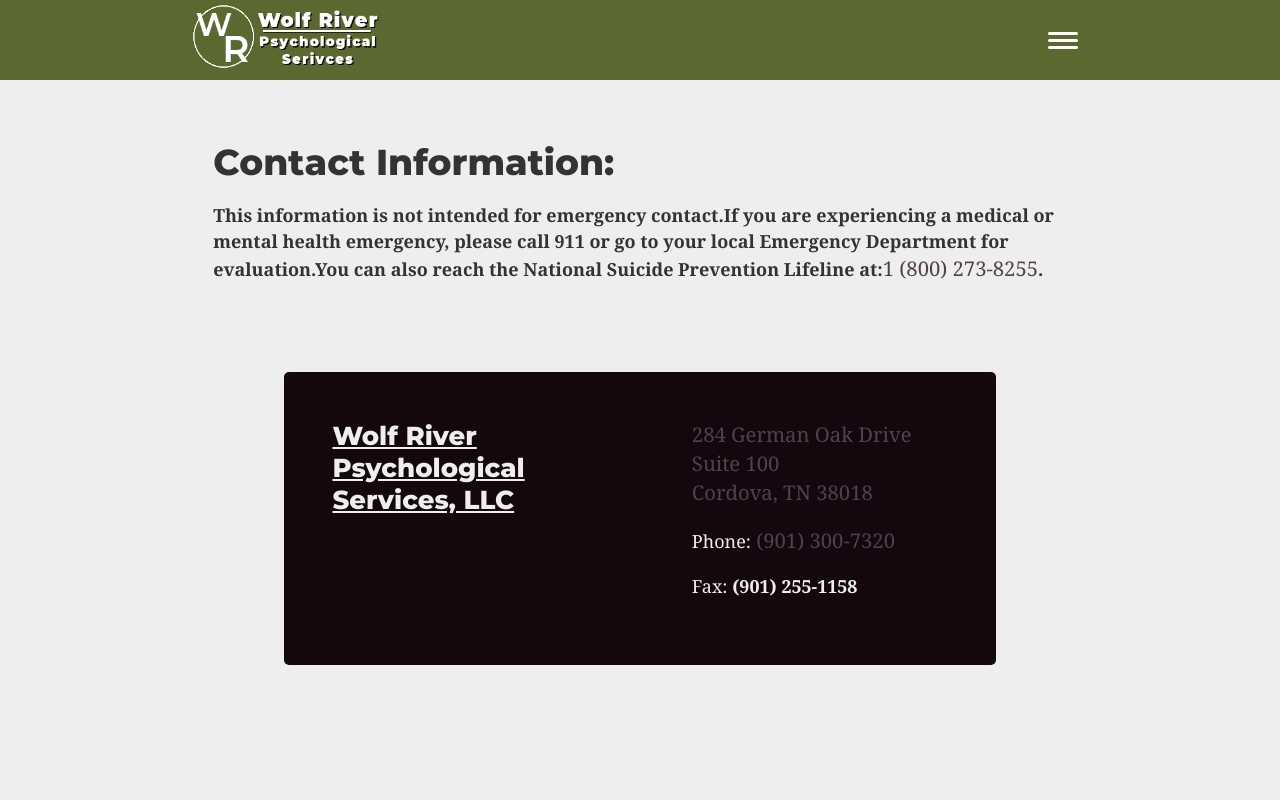
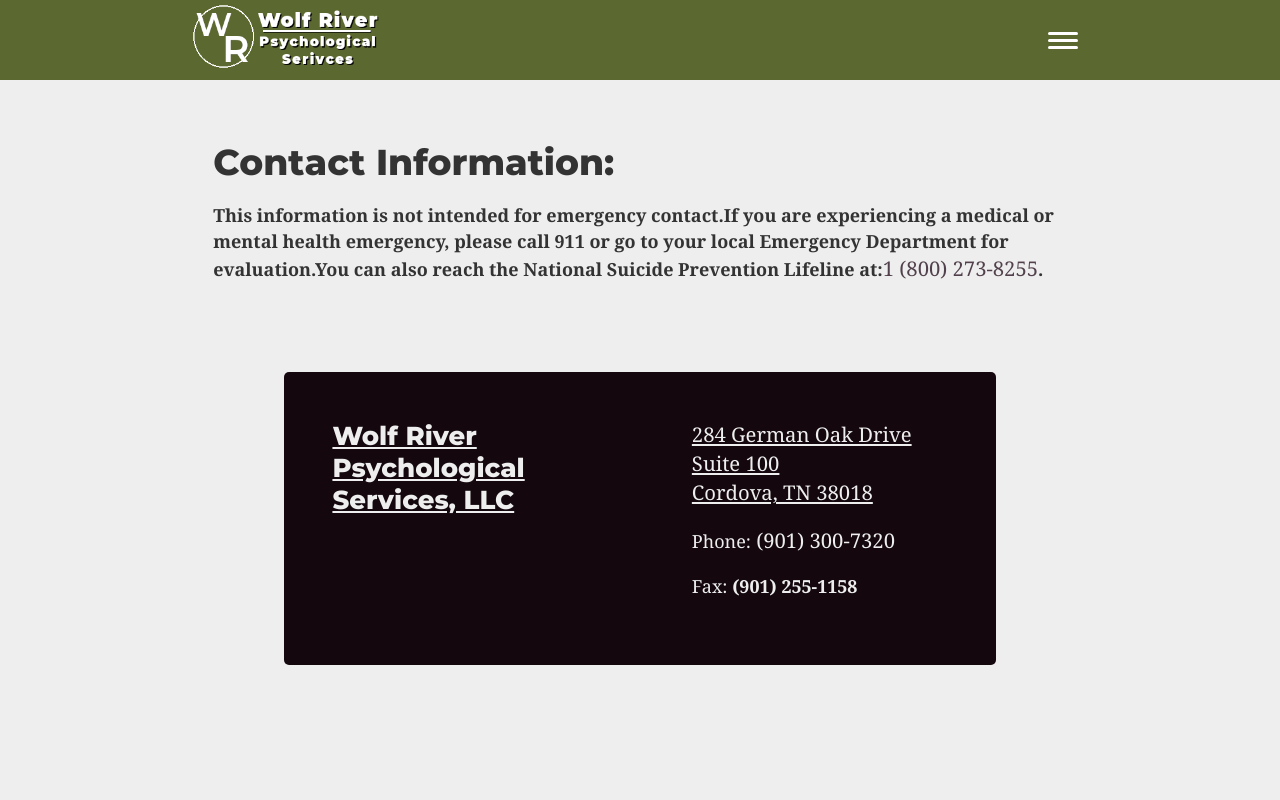
Before and after one commit to cast-iron-developer/wolf-river_2.0, a Next.js app: page /contact in a window 1280 px wide. Shown: the top 800 px of the page. Built offline with nearby package versions, Linux system fonts and the light colour scheme; a web font is replaced by a local one.

Commit message:
Pushing attempted fix for missing images

```diff
--- a/assets/scss/layout/font.scss
+++ b/assets/scss/layout/font.scss
@@ -102,6 +102,10 @@
   text-decoration: underline;
 }
 
+.text-no-underline {
+  text-decoration: none;
+}
+
 .link {
   text-decoration: none;
 
--- a/next.config.js
+++ b/next.config.js
@@ -5,11 +5,6 @@
     webpack5: false,
     sassOptions: {
         includePaths: [path.join(__dirname, "styles")],
-    },
-    images: {
-        disableStaticImages: true,
-        loader: "imgix",
-        path: "https://noop/",
     },
     withImages,
     target: "serverless",
--- a/pages/contact/index.js
+++ b/pages/contact/index.js
@@ -59,13 +59,13 @@
 
 const RightContact = () => (
     <>
-        <p className="margin-top-0">
+        <p className="margin-top-0 text-no-underline text-white">
             <Link
                 href="www.google.com/maps/dir/284+German+Oak+Dr+%23100,+Cordova,+TN+38018/@35.1231417,-89.7991513,17z/data=!4m8!4m7!1m0!1m5!1m1!1s0x887f9b8ba5d99feb:0x56fa7567c22187db!2m2!1d-89.7969626!2d35.1231417"
                 passHref={true}
             >
                 <a
-                    className="link text-white"
+                    className="text-white"
                     target="_blank"
                     without="true"
                     rel="noreferrer"
@@ -80,7 +80,7 @@
         <p>
             Phone:
             <Link href="tel:+9013007320">
-                <a className="phoneLink text-white"> (901) 300-7320</a>
+                <a className="text-white text-no-underline"> (901) 300-7320</a>
             </Link>
         </p>
         <p>
--- a/pages/index.js
+++ b/pages/index.js
@@ -95,8 +95,6 @@
                     <Image
                         className={classes.drColdwellImg}
                         src="/images/dr-coldwell-homepage.jpg"
-                        width="150"
-                        height="200"
                         layout="fill"
                         title="Dr. Coldwell"
                         alt="Dr. Coldwell"
```
